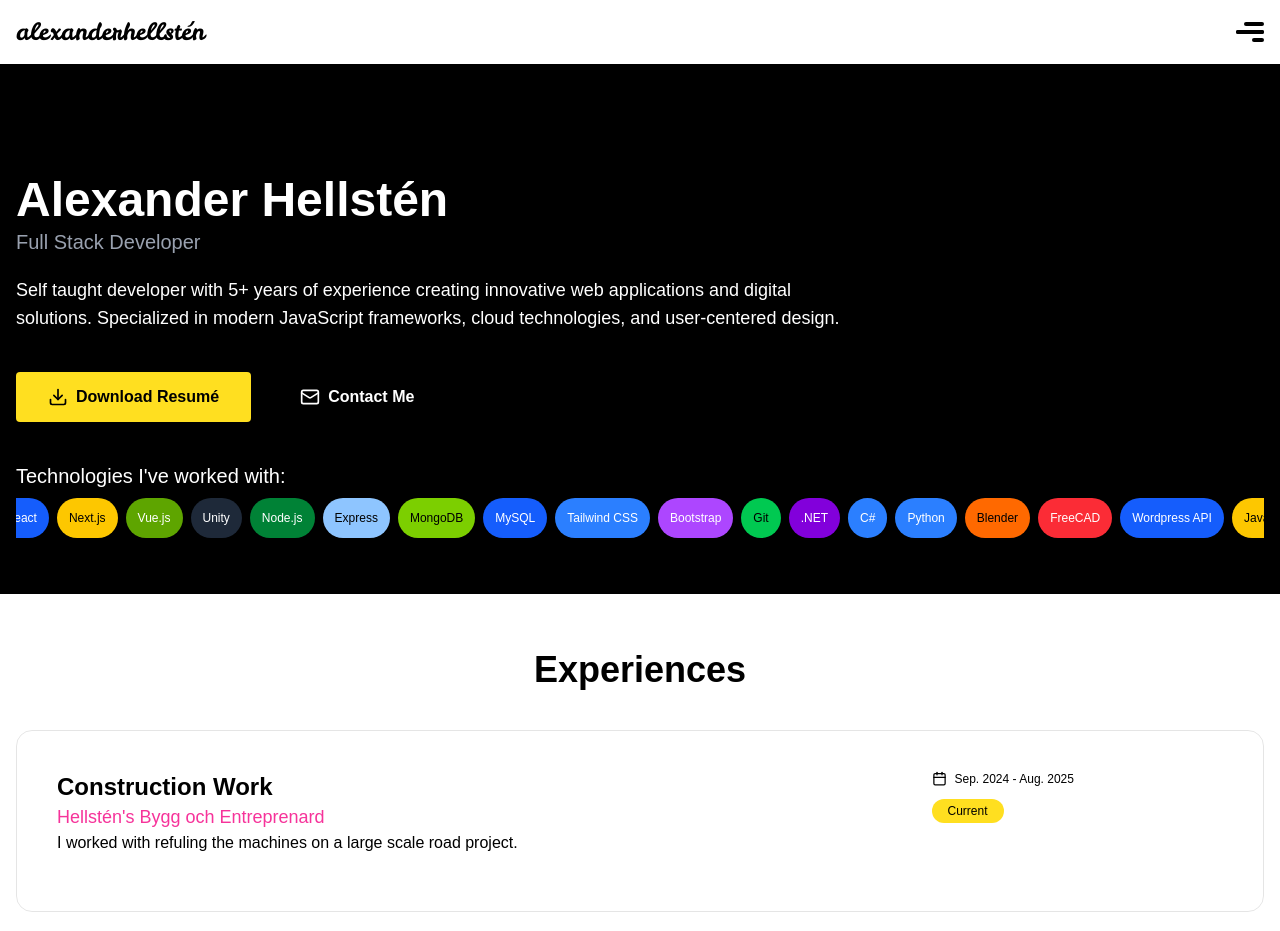
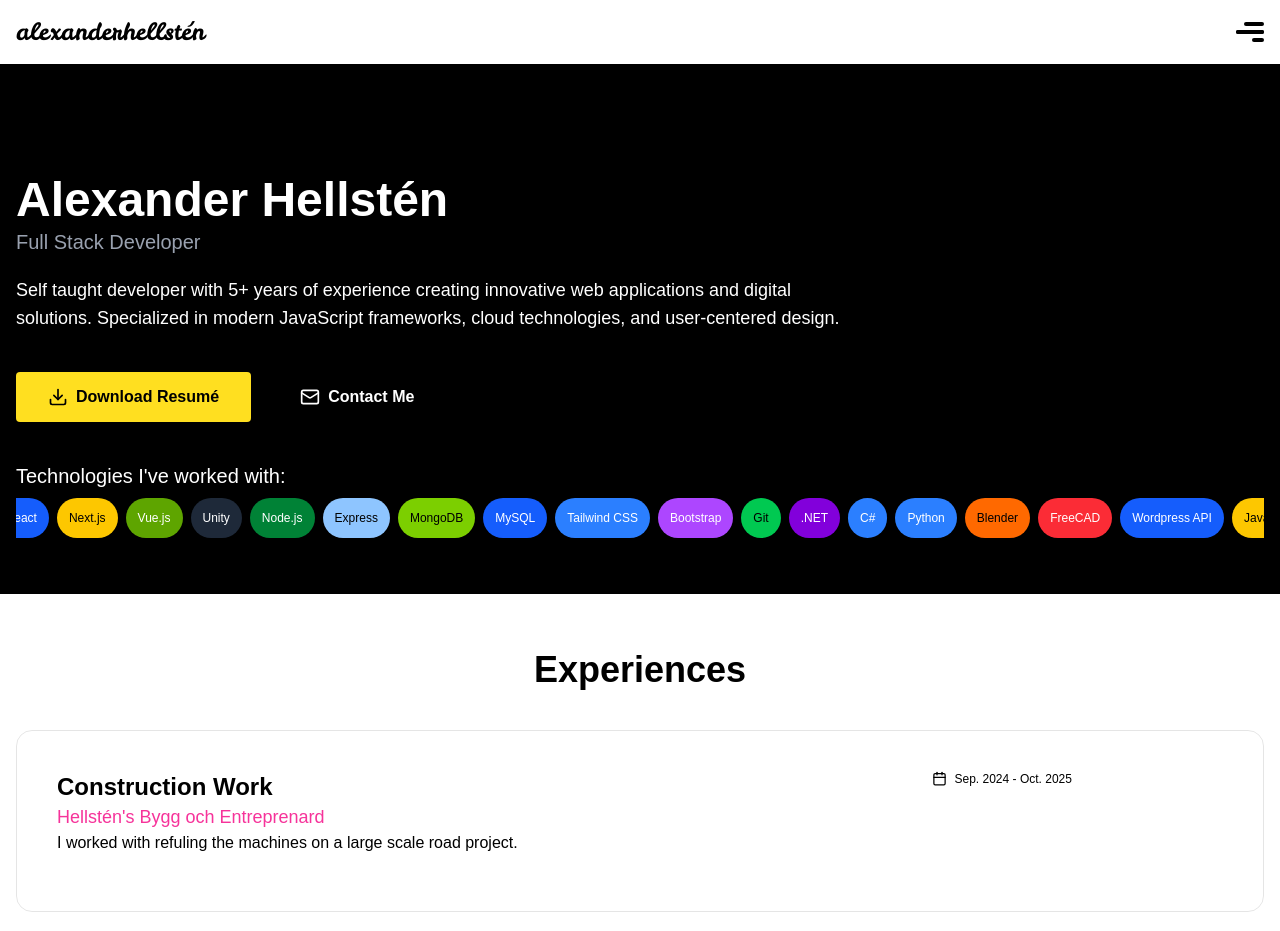
Before and after one commit to ThiccTapeman/alexanderhellsten.se, a Next.js app: page /resume in a window 1280 px wide. Shown: the top 931 px of the page. Built offline with nearby package versions, Linux system fonts and the light colour scheme.

Commit message:
fix: update project button width conditionally and correct experience date and status

```diff
--- a/src/app/projects/partials/projectList.js
+++ b/src/app/projects/partials/projectList.js
@@ -209,6 +209,7 @@ export default function ProjectList() {
                         target="_blank"
                         rel="noreferrer"
                         secondary
+                        w={p.projectHomepage ? "" : "w-full"}
                         additionalClasses="py-0 px-1">
                         <Github size={15}></Github>
                         Code
--- a/src/experiences.json
+++ b/src/experiences.json
@@ -4,8 +4,8 @@
       "title": "Construction Work",
       "company": "Hellstén's Bygg och Entreprenard",
       "description": "I worked with refuling the machines on a large scale road project.",
-      "date": "Sep. 2024 - Aug. 2025",
-      "current": true
+      "date": "Sep. 2024 - Oct. 2025",
+      "current": false
     },
     {
       "title": "Summer Job (3 weeks)",
```
